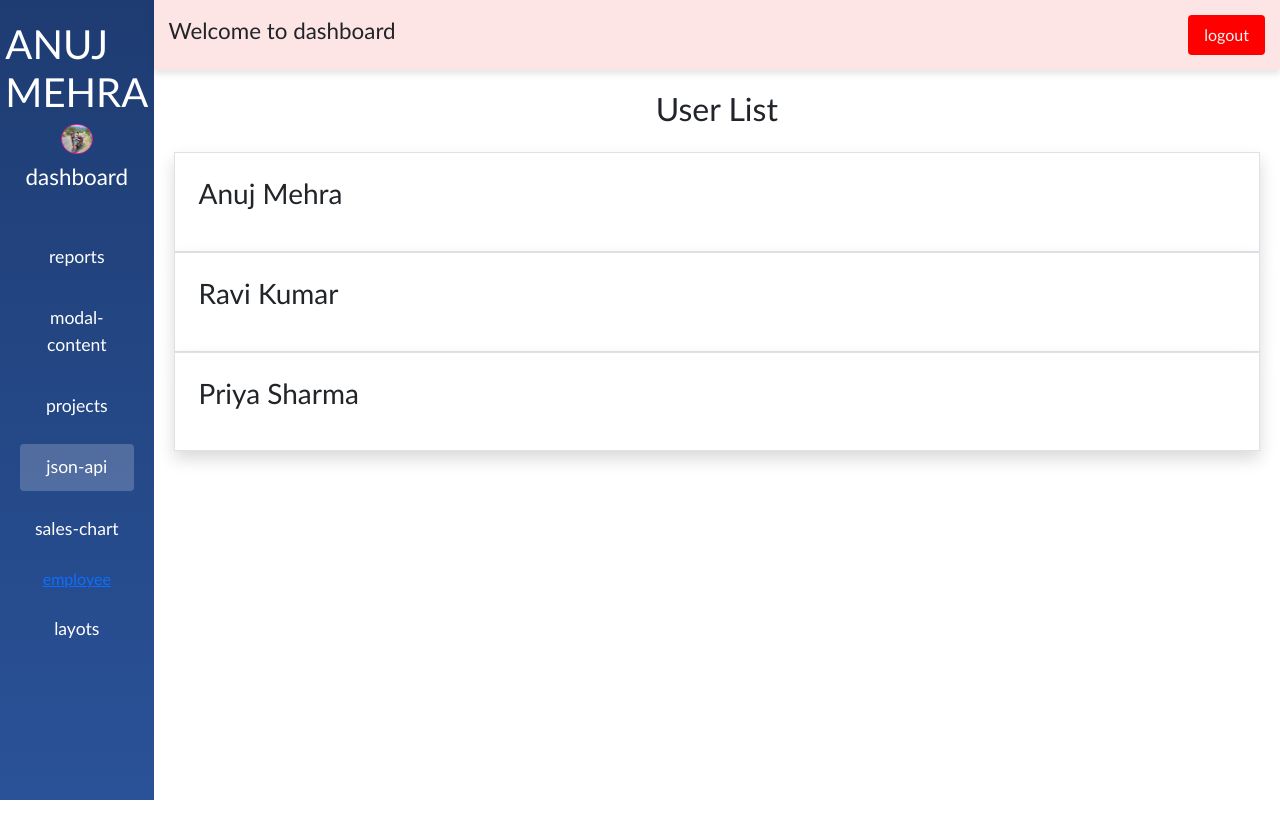
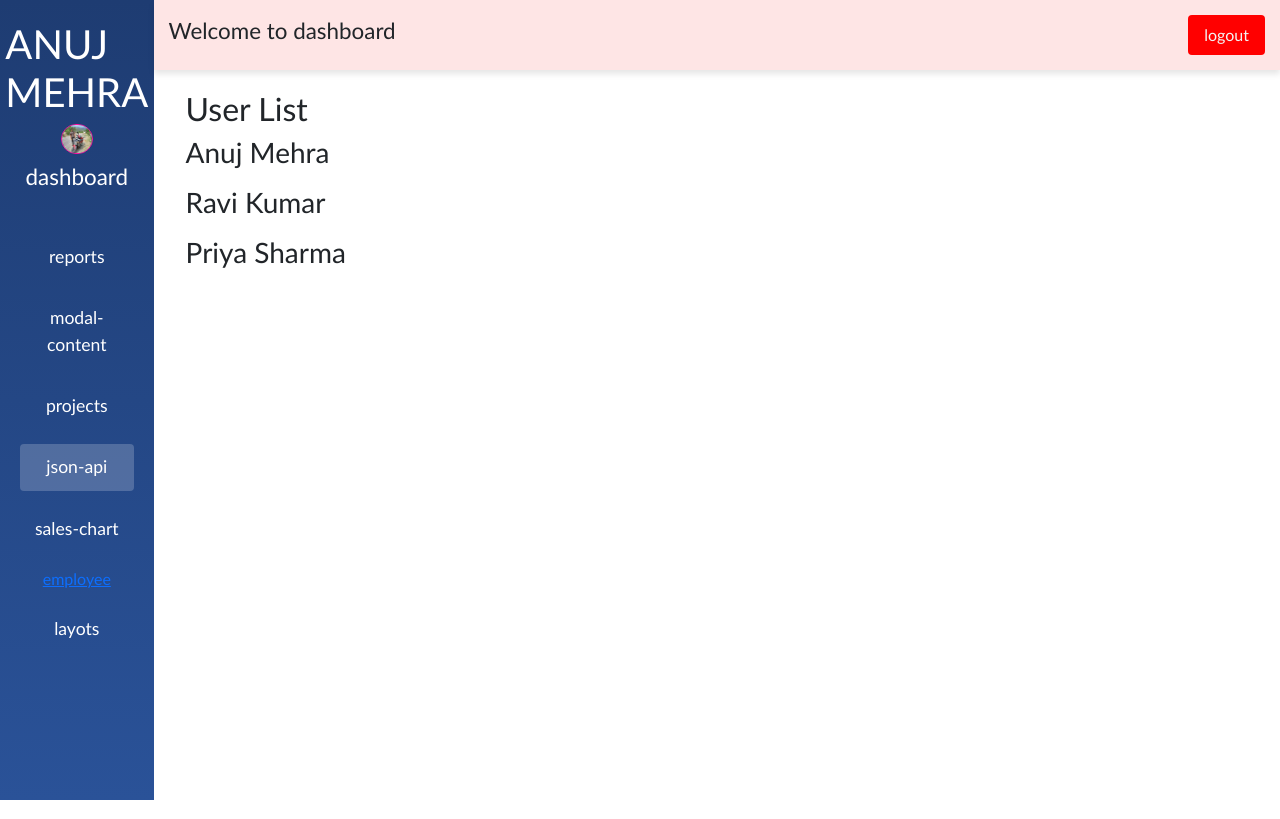
Before and after one commit to anujmehra1992001/projects, an Angular app: page /dashboard/json-api in a window 1280 px wide. Built offline with nearby package versions, Linux system fonts and the light colour scheme; data requests are answered from the project's data file; sample sign-in values are in the browser's storage; a small style sheet from the web is missing.

Commit message:
json new

```diff
--- a/src/app/app.routes.ts
+++ b/src/app/app.routes.ts
@@ -37,6 +37,7 @@ export const routes: Routes = [
             (c) => c.ModalContentComponent
           ),
       },
+
       {
         path: 'json-api',
         loadComponent: () =>
--- a/src/app/pages/dashboard/json-api/json-api.component.html
+++ b/src/app/pages/dashboard/json-api/json-api.component.html
@@ -1,13 +1,13 @@
-<div class="p-6">
-    <h2 class="text-2xl font-bold text-center text-indigo-700 mb-4">User List</h2>
+<div class="container">
+    <h2 class="title">User List</h2>
 
-    <div *ngIf="loading" class="text-center text-gray-500">Loading...</div>
-    <div *ngIf="error" class="text-red-500 text-center">{{ error }}</div>
+    <div *ngIf="loading" class="loading">Loading...</div>
+    <div *ngIf="error" class="error">{{ error }}</div>
 
-    <div class="grid gap-4 md:grid-cols-2 lg:grid-cols-3" *ngIf="!loading && !error">
-        <div *ngFor="let user of users" class="bg-white p-4 shadow rounded-lg border border-gray-200">
-            <h3 class="text-lg font-semibold text-indigo-600">{{ user.name }}</h3>
-            <p class="text-sm text-gray-600">{{ user.email }}</p>
+    <div class="user-grid" *ngIf="!loading && !error">
+        <div *ngFor="let user of users" class="user-card">
+            <h3 class="user-name">{{ user.name }}</h3>
+            <p class="user-email">{{ user.email }}</p>
         </div>
     </div>
 </div>
```
